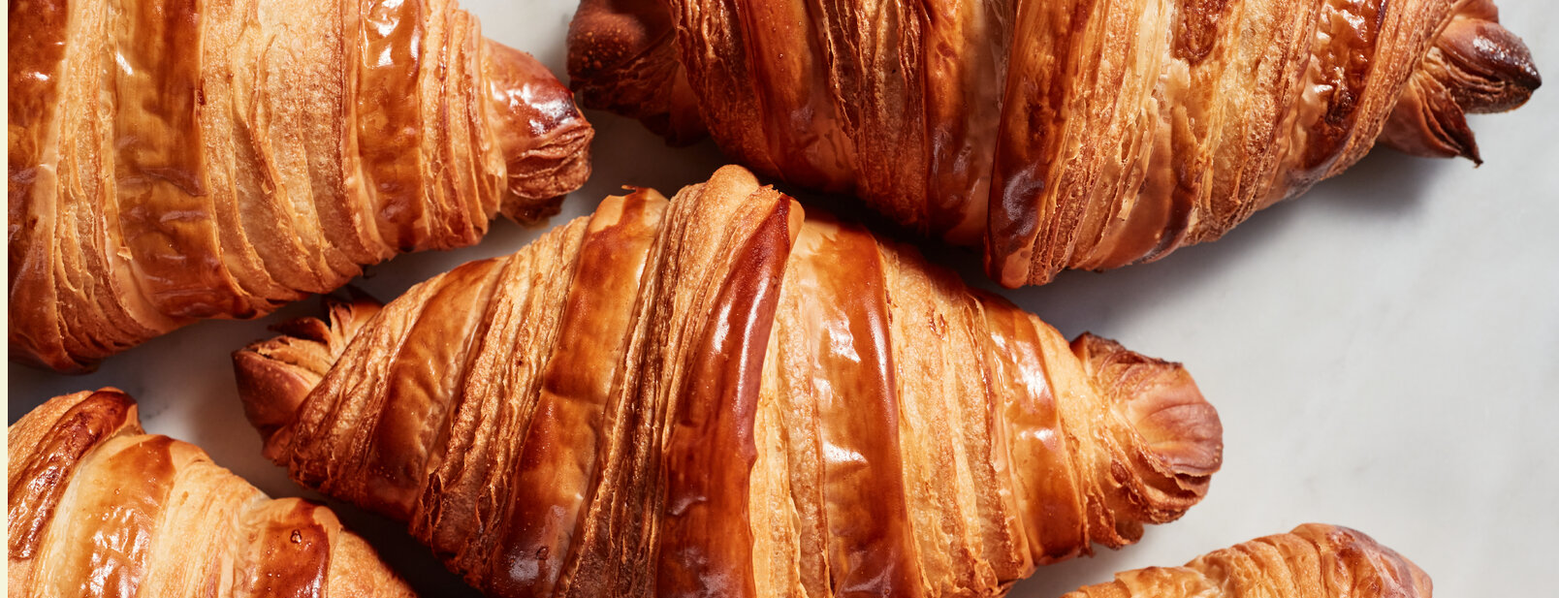
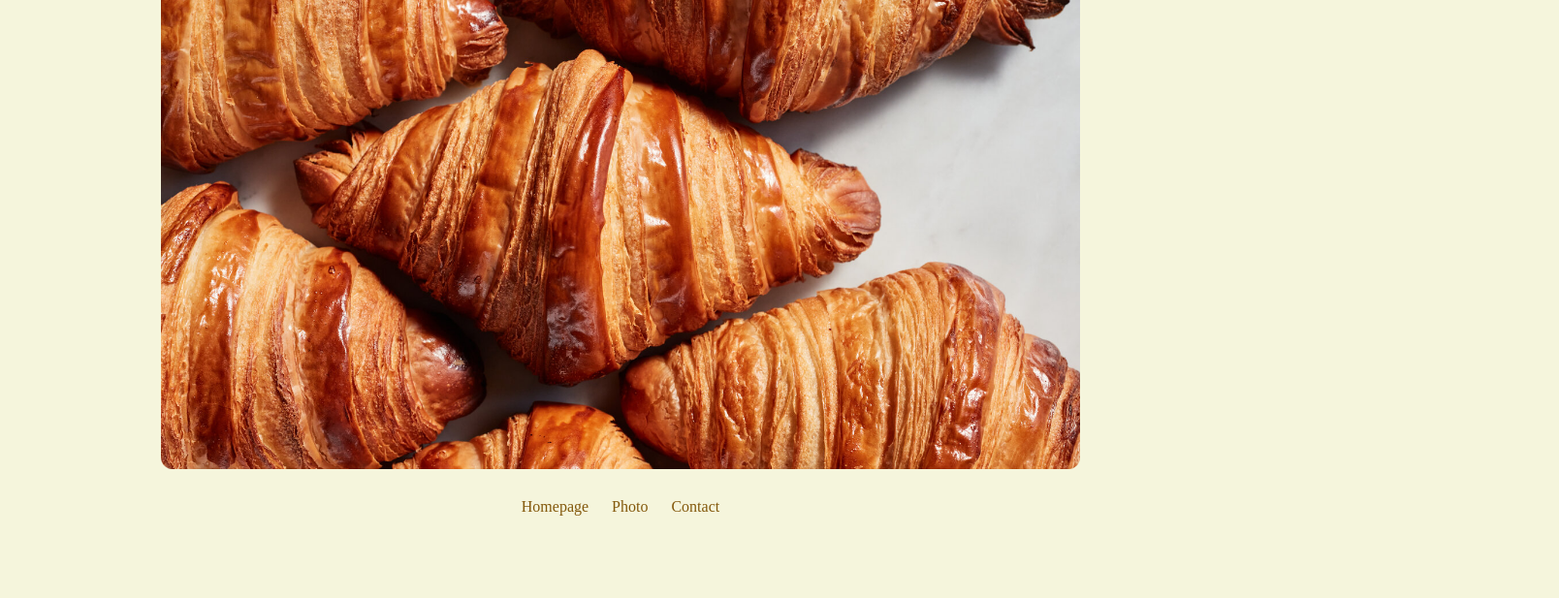
Before and after one commit to mierawats/croissant, a plain HTML site: page photo.html in a window 1280 px wide. Shown: the part 139-756 px from the top of the page at 97% size, 1608 px wide, since content can reach past the window. Drawn offline with Linux system fonts and the light colour scheme.

Commit message:
Update HTML & CSS + removed Bootstrap

```diff
--- a/photo.html
+++ b/photo.html
@@ -8,6 +8,15 @@
   </head>
   <body>
     <h1>🥐 Picture of Croissant 🥐</h1>
-    <img src="/images/croissant.jpg" alt="Croissant Picture" />
+    <img
+      src="/images/croissant.jpg"
+      alt="Croissant Picture"
+      class="croissant-pic"
+    />
+    <footer>
+      <a href="/">Homepage</a>
+      <a href="/photo.html">Photo</a>
+      <a href="/contact.html">Contact</a>
+    </footer>
   </body>
 </html>
--- a/src/styles.css
+++ b/src/styles.css
@@ -1,10 +1,27 @@
 body {
-  margin-top: 80px;
   background-color: beige;
+  font-family: "Times New Roman", Times, serif;
 }
 
 h1,
 p,
-.container {
+footer {
   text-align: center;
 }
+
+.croissant-pic {
+  display: block;
+  margin: 30px auto;
+  max-width: 75%;
+  border-radius: 12px;
+}
+
+footer a {
+  margin: 10px;
+  color: #83580b;
+  text-decoration: none;
+}
+
+footer a:hover {
+  text-decoration: underline;
+}
```
Also changed, not shown: contact.html (+11 -0 lines), index.html (+0 -6 lines).
